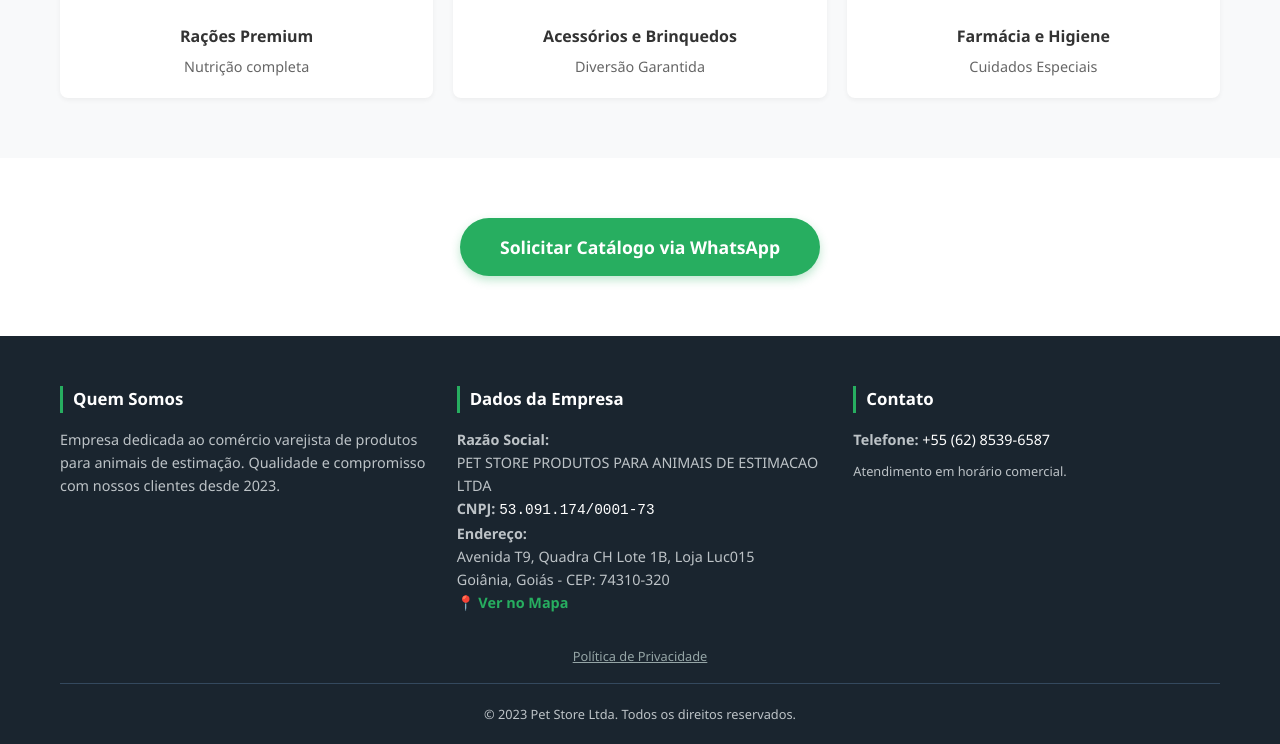
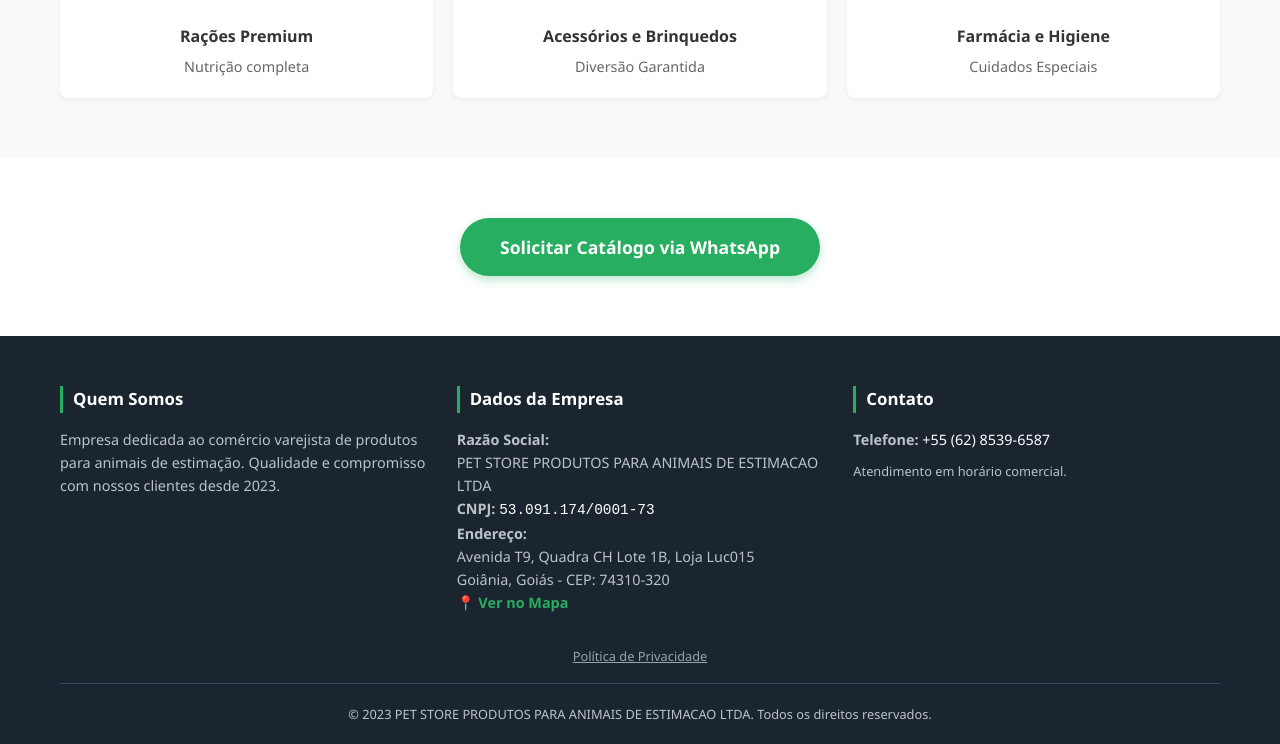
Before and after one commit to Rubens-create/petstore, a plain HTML site: page index.html in a window 1280 px wide. Shown: the part 1149-1893 px from the top of the page. Drawn offline with Linux system fonts and the light colour scheme.

Commit message:
Update index.html

```diff
--- a/index.html
+++ b/index.html
@@ -207,7 +207,7 @@
             </div>
 
             <div class="copyright">
-                &copy; 2023 Pet Store Ltda. Todos os direitos reservados.
+                &copy; 2023 PET STORE PRODUTOS PARA ANIMAIS DE ESTIMACAO LTDA. Todos os direitos reservados.
             </div>
         </div>
     </footer>
```
